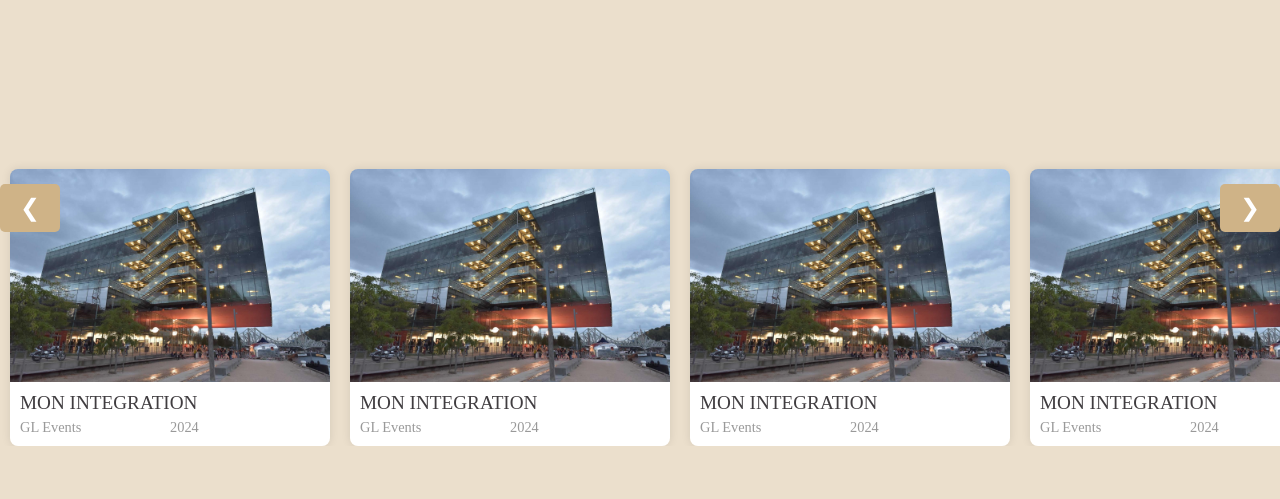
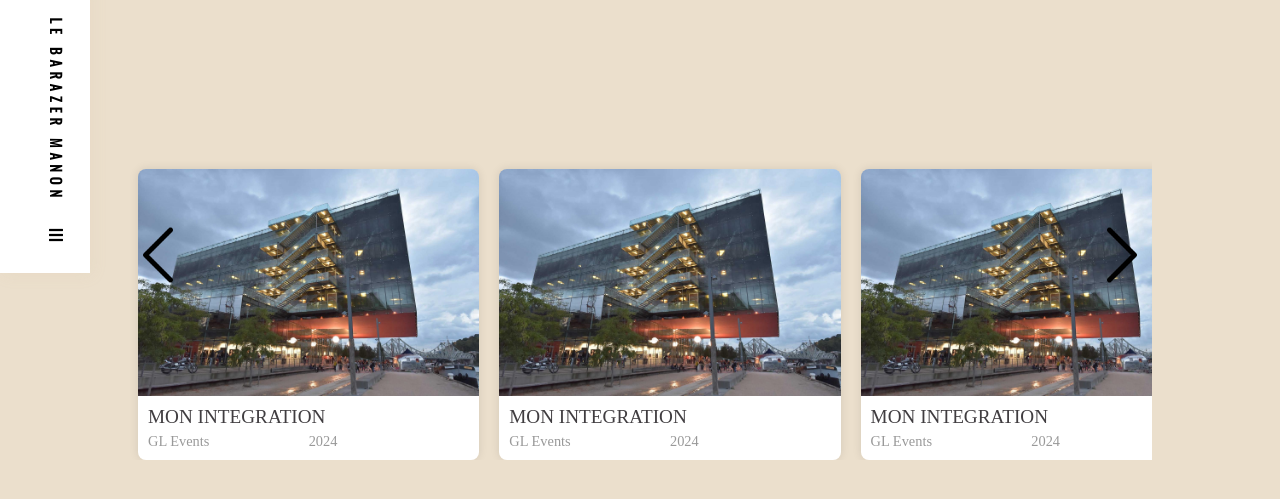
Before and after one commit to manonbrz/blog, a website: page assets/pages/article.html in a window 1280 px wide. Shown: the part 137-636 px from the top of the page. Drawn offline with nearby package versions, Linux system fonts and the light colour scheme; a web font is replaced by a local one.

Commit message:
carousel pas ok

```diff
--- a/assets/css/article.css
+++ b/assets/css/article.css
@@ -26,11 +26,9 @@ section {
   padding-top: 50px;
 }
 
-
-
 .carousel {
   position: relative;
-  width: 100%;
+  width: 80%;
   padding-top: 200px;
   overflow: hidden;
 }
@@ -41,7 +39,7 @@ section {
 }
 
 .card {
-  flex: 0 0 25%; /* Chaque carte prend 25% de la largeur */
+  flex: 0 0 33.33%; /* Chaque carte prend 33.33% de la largeur */
   margin: 0 10px;
   border-radius: 8px;
   overflow: hidden;
@@ -76,27 +74,40 @@ section {
   flex: 1;
 }
 
+.nav-buttons img {
+  width: 80px;
+}
+
 .nav-buttons {
   position: absolute;
   top: 50%;
-  transform: translateY(-50%);
   width: 100%;
   display: flex;
   justify-content: space-between;
   z-index: 2;
+  transform: translateY(-50%);
 }
 
 .prev-button, .next-button {
-  background-color: #cfb387;
-  color: #fff;
+  background: none; /* Pas de background */
   border: none;
-  font-size: 1.5em;
   cursor: pointer;
-  padding: 10px 20px;
-  border-radius: 5px;
-  transition: background-color 0.3s ease;
+  padding: 0; /* Supprimer le padding */
 }
 
-.prev-button:hover, .next-button:hover {
-  background-color: #dcc8a8;
+.prev-button {
+  position: absolute;
+  left: -10px;
 }
+
+.next-button {
+  position: absolute;
+  right: -10px;
+}
+
+.prev-button:hover img, .next-button:hover img {
+  opacity: 0.8;
+}
+.rotate-180 {
+  transform: rotate(180deg);
+}
--- a/assets/js/carousel.js
+++ b/assets/js/carousel.js
@@ -6,7 +6,7 @@ const prevButton = document.querySelector('.prev-button');
 const nextButton = document.querySelector('.next-button');
 
 // Nombre de cartes à afficher à la fois
-const cardWidth = card[0].offsetWidth;
+const cardWidth = card[0].offsetWidth + 20; // +20 pour tenir compte des marges
 const visibleCards = 3;
 let currentSlide = 0;
 
@@ -19,16 +19,20 @@ const showCards = () => {
 nextButton.addEventListener('click', () => {
   if (currentSlide < card.length - visibleCards) {
     currentSlide++;
-    showCards();
+  } else {
+    currentSlide = 0; // Retourner au début pour l'effet de carousel infini
   }
+  showCards();
 });
 
 // Bouton précédent
 prevButton.addEventListener('click', () => {
   if (currentSlide > 0) {
     currentSlide--;
-    showCards();
+  } else {
+    currentSlide = card.length - visibleCards; // Aller à la fin pour l'effet de carousel infini
   }
+  showCards();
 });
 
 // Appel initial de la fonction pour afficher les cartes
--- a/assets/pages/article.html
+++ b/assets/pages/article.html
@@ -9,7 +9,7 @@
   <link rel="stylesheet" href="https://cdnjs.cloudflare.com/ajax/libs/font-awesome/5.15.4/css/all.min.css">
 </head>
 <body>
-  <!-- <div id="nav-placeholder"></div> -->
+  <div id="nav-placeholder"></div>
   <section>
     <h1>Articles</h1>
     <div class="carousel">
@@ -54,11 +54,20 @@
             </div>
           </div>
         </div>
+        <div class="card">
+          <img src="/assets/img/gl.jpg" alt="GL Events">
+          <div class="info">
+            <div class="title">MON INTEGRATION</div>
+            <div class="sub-line">
+              <div class="subtitle">GL Events</div>
+              <div class="time">2024</div>
+            </div>
+          </div>
+        </div>
       </div>
       <div class="nav-buttons">
-        <button class="prev-button">&#10094;</button>
-        <button class="next-button">&#10095;</button>
-      </div>
+        <button class="prev-button"><img src="/assets/img/left-arrow.png" ></button>
+        <button class="next-button"><img src="/assets/img/left-arrow.png" alt="Next" class="rotate-180"></button>      </div>
     </div>
   </section>
 
```
Also changed, not shown: assets/img/left-arrow.png (added).
